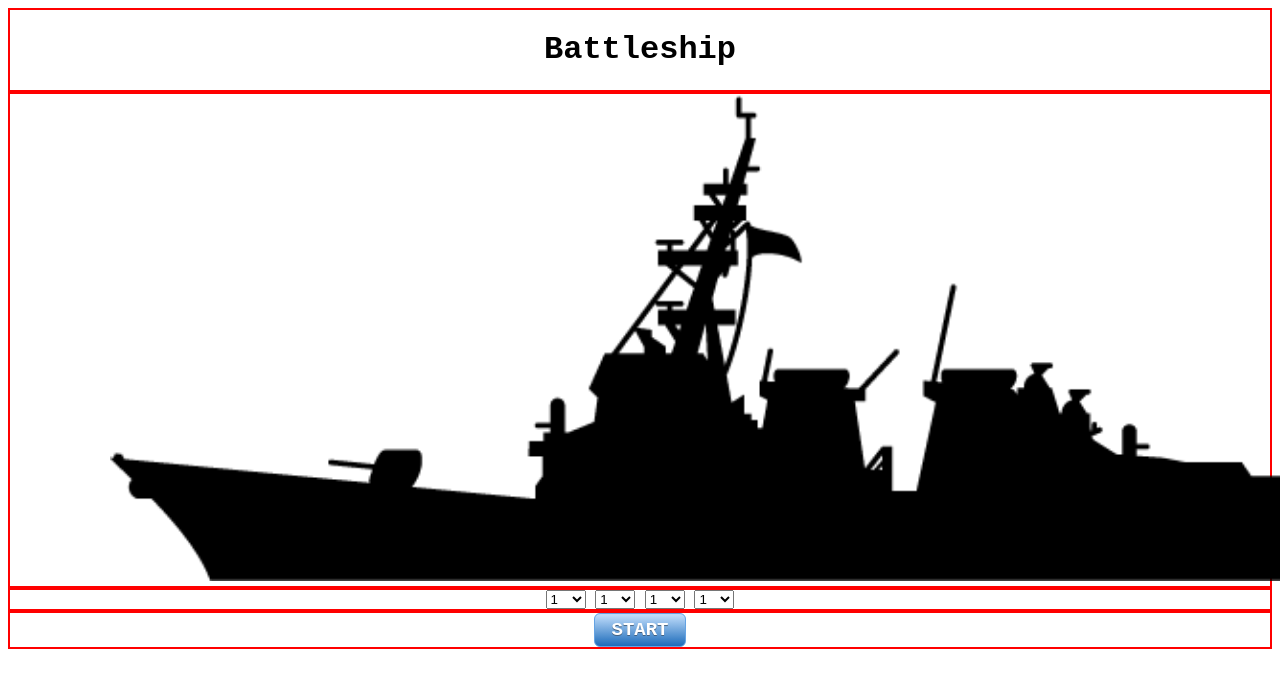
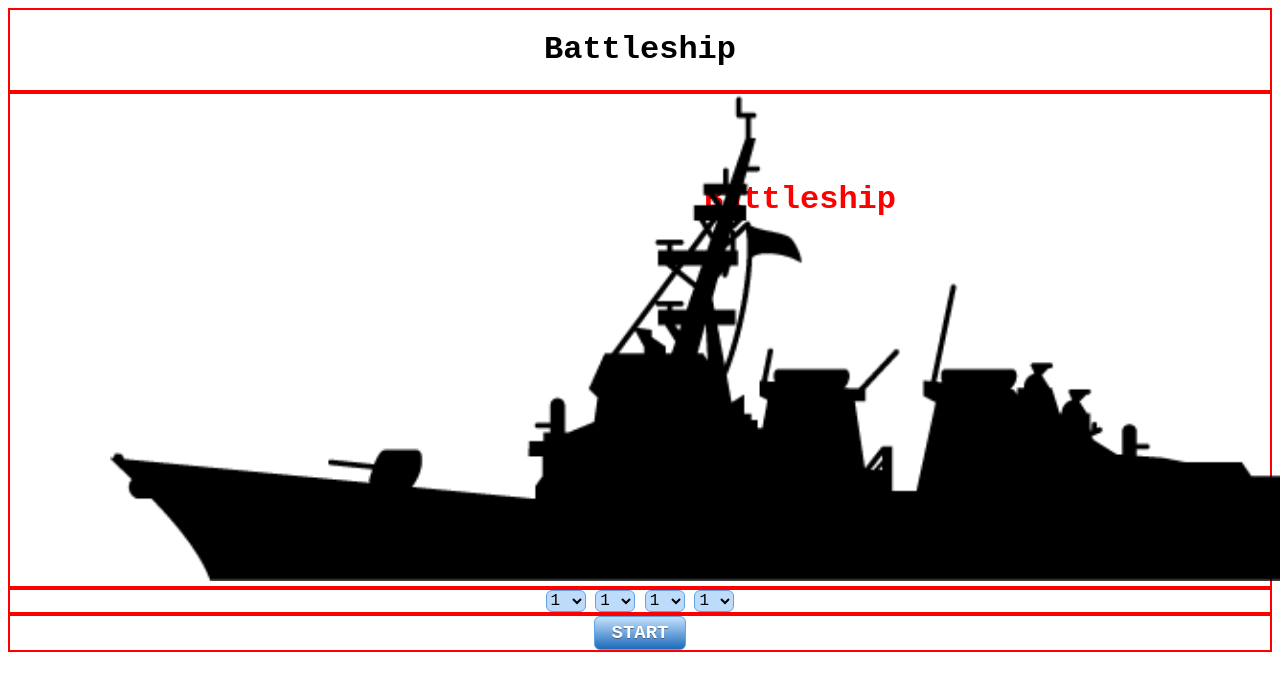
Before and after one commit to arekjg/battleship_js, a plain HTML site: page index.html in a window 1280 px wide. Shown: the top 690 px of the page. Drawn offline with Linux system fonts and the light colour scheme.

Commit message:
changed style of dropdown lists, added warning text that pops up when user selects only 0s in dropdown lists

```diff
--- a/get_ships.js
+++ b/get_ships.js
@@ -1,3 +1,5 @@
+const warning = document.querySelector("#warning");
+
 function getShipsAmount()
 {
     ship5cell = document.querySelector("#list-5cell");
@@ -13,4 +15,14 @@ function getShipsAmount()
     sessionStorage.setItem("ship4cell", output4);
     sessionStorage.setItem("ship3cell", output3);
     sessionStorage.setItem("ship2cell", output2);
+
+    // check if player selected at least 1 ship
+    if(output5 == 0 && output4 == 0 && output3 == 0 && output2 == 0)
+    {
+        warning.textContent = "There must be at least 1 ship!";
+    }
+    else
+    {
+        window.location.href="game.html";
+    }
 }
--- a/index.html
+++ b/index.html
@@ -14,6 +14,7 @@
     </div>
 
     <div id="game">
+        <h1 class="battleshipText">Battleship</h1>
         <img class="indexImg" src="img/battleship.png" alt="battleship">
     </div>
 
@@ -40,10 +41,12 @@
             <option value="3">3</option>
             <option value="4">4</option>
         </select>
+        <br>
+        <span id="warning"></span>
     </div>
 
     <div id="game">
-        <a href="game.html"><button id="startBtn" class="gameBtn" onclick="getShipsAmount()">START</button></a>
+        <button id="startBtn" class="gameBtn" onclick="getShipsAmount()">START</button>
     </div>
 
     <script src="get_ships.js"></script>
--- a/styles.css
+++ b/styles.css
@@ -31,28 +31,28 @@ div{
     padding-bottom: 1%;
 }
 .gameBtn {
-	box-shadow:inset 0px 0px 0px 0px #dcecfb;
-	background:linear-gradient(to bottom, #bddbfa 5%, #1c6bba 100%);
-	background-color:#bddbfa;
-	border-radius:6px;
-	border:1px solid #64a3e3;
-	display:inline-block;
-	cursor:pointer;
-	color:#ffffff;
-	font-family:Courier New;
-	font-size:19px;
-	font-weight:bold;
-	padding:5px 16px;
-	text-decoration:none;
-	text-shadow:0px 1px 0px #436180;
+	box-shadow: inset 0px 0px 0px 0px #dcecfb;
+	background: linear-gradient(to bottom, #bddbfa 5%, #1c6bba 100%);
+	background-color: #bddbfa;
+	border-radius :6px;
+	border: 1px solid #64a3e3;
+	display: inline-block;
+	cursor: pointer;
+	color: #ffffff;
+	font-family: Courier New;
+	font-size: 19px;
+	font-weight: bold;
+	padding: 5px 16px;
+	text-decoration: none;
+	text-shadow: 0px 1px 0px #436180;
 }
 .gameBtn:hover {
-	background:linear-gradient(to bottom, #1c6bba 5%, #bddbfa 100%);
-	background-color:#1c6bba;
+	background: linear-gradient(to bottom, #1c6bba 5%, #bddbfa 100%);
+	background-color: #1c6bba;
 }
 .gameBtn:active {
-	position:relative;
-	top:1px;
+	position: relative;
+	top: 1px;
 }
 .indexImg{
     width: 120%;
@@ -64,8 +64,22 @@ div{
 }
 .dropDown{
     width: 40px;
+	font-size: 16px;
+	font-family: Courier New;
+	background-color: #bddbfa;
+	border-radius: 6px;
+	border: 1px solid #64a3e3;
+
 }
 .label{
     width: 100%;
     text-align: center;
 }
+.battleshipText{
+    position: absolute;
+    top: 20%;
+    right: 30%;
+    color: #ff0000;
+	font-family: Courier New;
+
+}
```
Also changed, not shown: game.html (+1 -6 lines).
